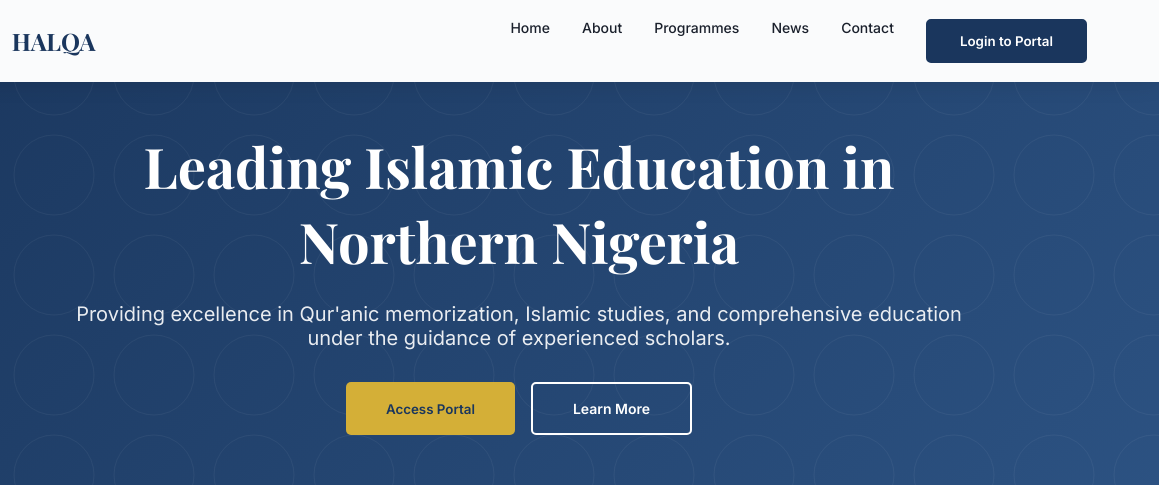
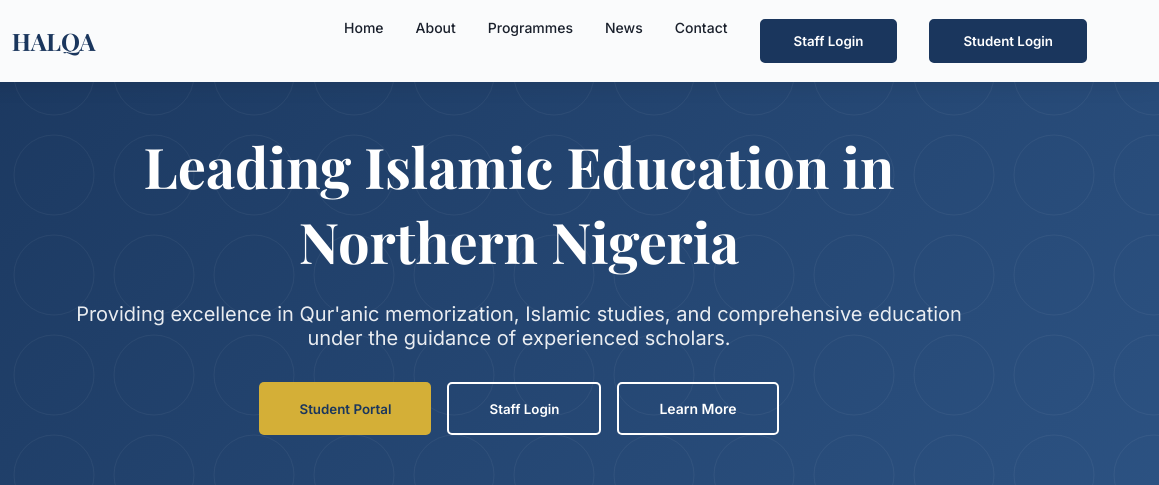
Before and after one commit to simdmultimedia-svg/Halqa-sms, a website built with Vite: page index.html in a window 1280 px wide. Shown: the top 485 px of the page, 121-1280 px from the left. Built offline with nearby package versions, Linux system fonts and the light colour scheme.

Commit message:
Add visible student portal login

```diff
--- a/index.html
+++ b/index.html
@@ -536,7 +536,8 @@
                     <li><a href="#programmes">Programmes</a></li>
                     <li><a href="#news">News</a></li>
                     <li><a href="#contact">Contact</a></li>
-                    <li><button class="cta-button" onclick="showLogin()">Login to Portal</button></li>
+                    <li><button class="cta-button" onclick="showLogin('staff')">Staff Login</button></li>
+                    <li><button class="cta-button student-login-button" onclick="showLogin('student')">Student Login</button></li>
                 </ul>
             </div>
         </nav>
@@ -548,7 +549,8 @@
                 <p>Providing excellence in Qur'anic memorization, Islamic studies, and comprehensive education under the
                     guidance of experienced scholars.</p>
                 <div class="hero-buttons">
-                    <button class="hero-btn hero-btn-primary" onclick="showLogin()">Access Portal</button>
+                    <button class="hero-btn hero-btn-primary" onclick="showLogin('student')">Student Portal</button>
+                    <button class="hero-btn hero-btn-secondary" onclick="showLogin('staff')">Staff Login</button>
                     <a href="#about" class="hero-btn hero-btn-secondary">Learn More</a>
                 </div>
             </div>
@@ -679,7 +681,7 @@
                 </div>
                 <div class="footer-section">
                     <h4>Quick Links</h4>
-                    <a href="#" onclick="showLogin()">Student Portal</a>
+                    <a href="#" onclick="showLogin('student'); return false;">Student Portal</a>
                     <a href="#about">About Us</a>
                     <a href="#programmes">Programmes</a>
                     <a href="#news">News & Events</a>
@@ -702,9 +704,11 @@
         <form id="login-form" class="login-card">
             <img class="logo" src="./assets/logo.png" alt="HALQA">
             <h1>HALQA</h1>
+            <h2 id="login-heading" class="login-heading">Portal Sign In</h2>
             <div class="sub" dir="rtl" lang="ar">حلقة زيد بن ثابت لتحفيظ القرآن والدراسات الإسلامية كانو</div>
             <div class="sub">Halqatu Zaid bin Sabit Tahfizul Qur'an waddarasatul Islamiyya Kano</div>
             <div class="sub">"The Splendour of a Better Tomorrow"</div>
+            <p id="login-portal-note" class="login-portal-note">Use your school account email and password to sign in.</p>
             <div class="mode-row">
                 <label><input type="radio" name="mode" value="local"><span>Local Mode</span></label>
                 <label><input type="radio" name="mode" value="cloud" checked><span>Cloud (Firebase)</span></label>
@@ -762,13 +766,19 @@
             if (navLinks) navLinks.classList.toggle('active');
         }
 
-        function showLogin() {
+        function showLogin(portalType = 'staff') {
             const landingPage = document.getElementById('landing-page');
             const loginView = document.getElementById('login-view');
             const navbar = document.querySelector('.navbar');
             if (landingPage) landingPage.style.display = 'none';
             if (loginView) loginView.style.display = 'block';
             if (navbar) navbar.style.display = 'none';
+            const heading = document.getElementById('login-heading');
+            const note = document.getElementById('login-portal-note');
+            if (heading) heading.textContent = portalType === 'student' ? 'Student Portal Login' : 'Staff Portal Login';
+            if (note) note.textContent = portalType === 'student'
+                ? 'Students: sign in with the email and temporary password issued by the school.'
+                : 'Staff and administrators: sign in with your school account.';
         }
 
         function showLanding() {
--- a/js/app.js
+++ b/js/app.js
@@ -482,7 +482,7 @@ function showApp(user, { forceLanding = false } = {}) {
 
 window.authReady = false;
 
-function showLogin() {
+function showLogin(portalType = "staff") {
   if (currentUnsub) { try { currentUnsub(); } catch { } currentUnsub = null; }
   stopListeners();
 
@@ -496,6 +496,7 @@ function showLogin() {
   if (loginView) {
     loginView.classList.remove("hidden");
     loginView.style.display = "grid";
+    loginView.dataset.portalType = portalType;
   }
   if (appView) {
     appView.classList.add("hidden");
@@ -512,6 +513,18 @@ function showLogin() {
   if (nav) nav.innerHTML = "";
   if (content) content.innerHTML = "";
   if (pageTitle) pageTitle.textContent = "Login";
+
+  const heading = $("#login-heading");
+  const portalNote = $("#login-portal-note");
+  const loginEmail = $("#login-email");
+  if (portalType === "student") {
+    if (heading) heading.textContent = "Student Portal Login";
+    if (portalNote) portalNote.textContent = "Students: sign in with the email and temporary password issued by the school.";
+    if (loginEmail && loginEmail.value === "admin@halqa.local") loginEmail.value = "";
+  } else {
+    if (heading) heading.textContent = "Staff Portal Login";
+    if (portalNote) portalNote.textContent = "Staff and administrators: sign in with your school account.";
+  }
   if (sidebar) sidebar.classList.remove("open");
   if (scrim) scrim.classList.add("hidden");
 
--- a/public/css/styles.css
+++ b/public/css/styles.css
@@ -44,7 +44,9 @@ button { font-family: inherit; }
   box-shadow: var(--shadow); padding: 30px 28px; border: 1px solid var(--border); }
 .login-card img.logo { width: 92px; display: block; margin: 0 auto 8px; }
 .login-card h1 { text-align: center; font-size: 17px; margin: 4px 0 2px; color: var(--brand); }
+.login-card .login-heading { text-align: center; font-size: 20px; margin: 12px 0 4px; color: var(--text); }
 .login-card .sub { text-align: center; color: var(--muted); font-size: 12px; margin-bottom: 18px; font-style: italic; }
+.login-card .login-portal-note { text-align: center; color: var(--muted); font-size: 13px; line-height: 1.45; margin: 4px 0 16px; }
 .field { margin-bottom: 14px; }
 .field label { display: block; font-size: 12px; color: var(--muted); margin-bottom: 5px; font-weight: 600; }
 .field input, .field select, .field textarea {
```
